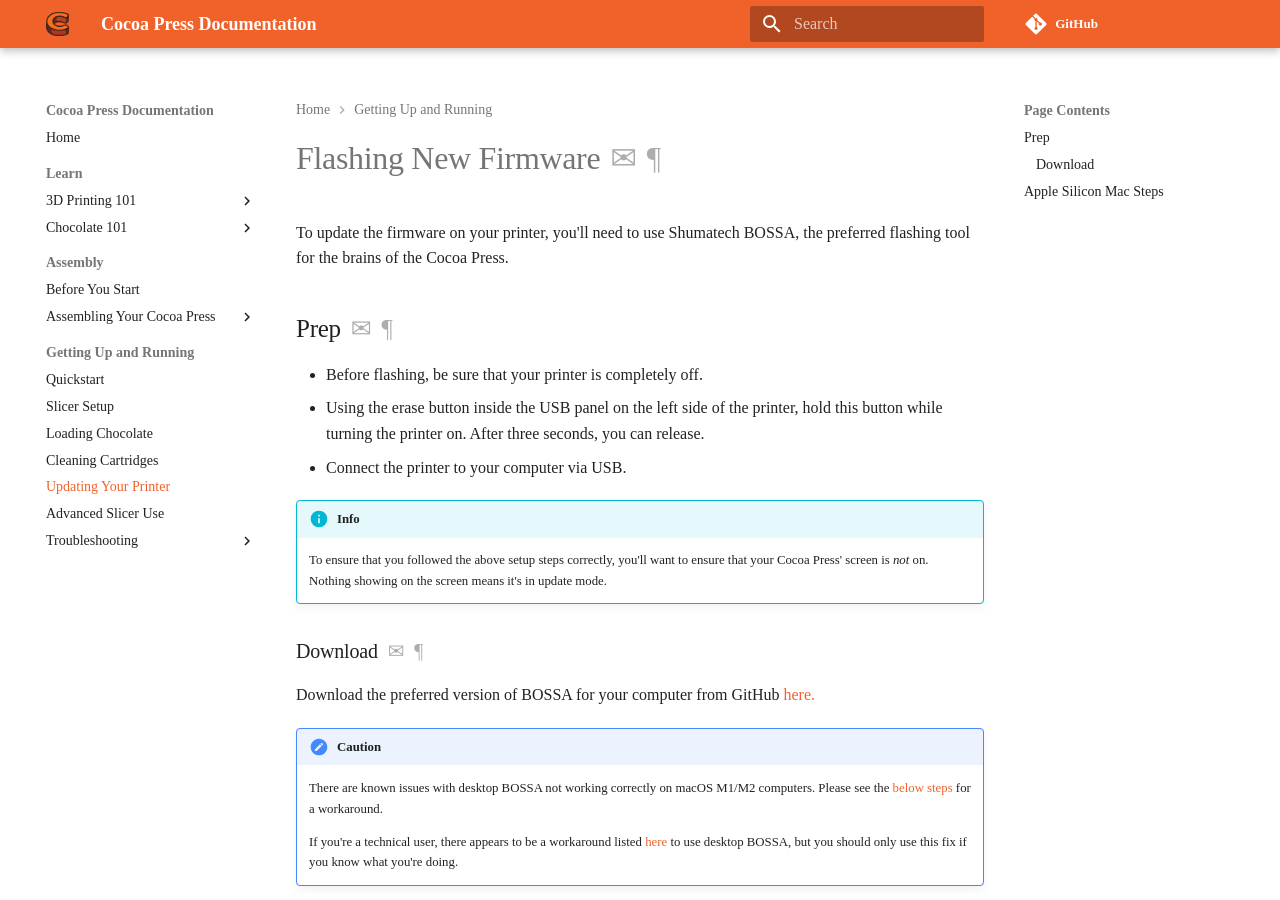
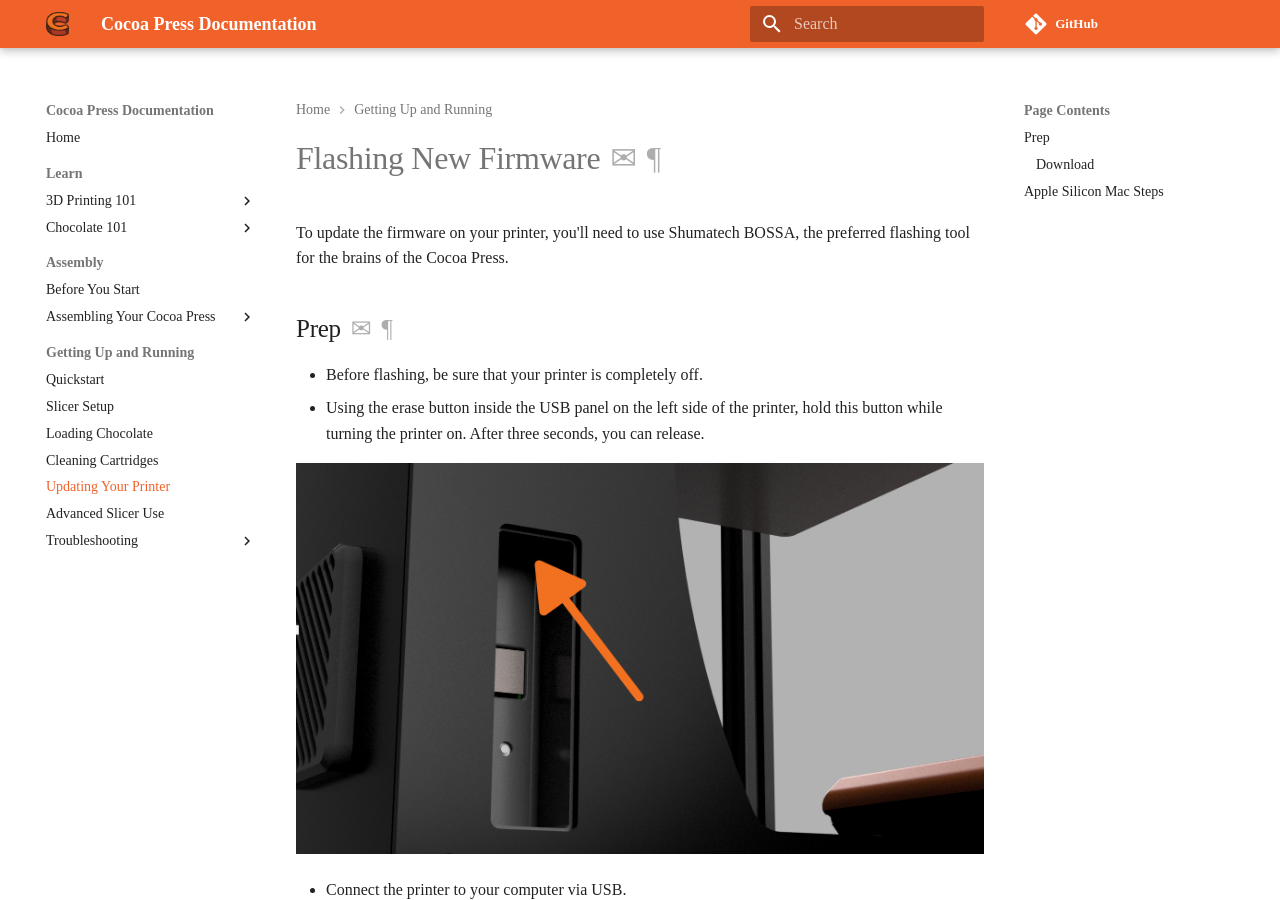
Before and after one commit to CocoaPress/docs, an MkDocs documentation site: the page built from docs/Printer/Flashing.md, in a window 1280 px wide and 900 px high. Built offline with MkDocs 1.6.1 and Material for MkDocs 9.7.7, drawn with Linux system fonts in a browser that asks for light colours; some web fonts are replaced; comment, search, counter and statistics services are not loaded.

Commit message:
added render of reset button location

```diff
--- a/docs/Printer/Flashing.md
+++ b/docs/Printer/Flashing.md
@@ -6,6 +6,9 @@
 
 - Before flashing, be sure that your printer is completely off.
 - Using the erase button inside the USB panel on the left side of the printer, hold this button while turning the printer on.  After three seconds, you can release.
+
+![](../img/flashing_firmware/button_location.png)
+
 - Connect the printer to your computer via USB.
 
 <!-- TODO Add printer hardware button photo -->
```
Also changed, not shown: docs/img/flashing_firmware/button_location.png (added).
